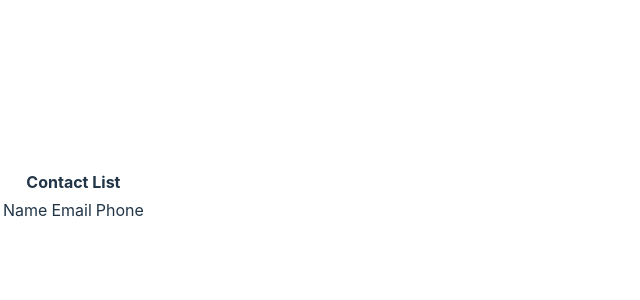
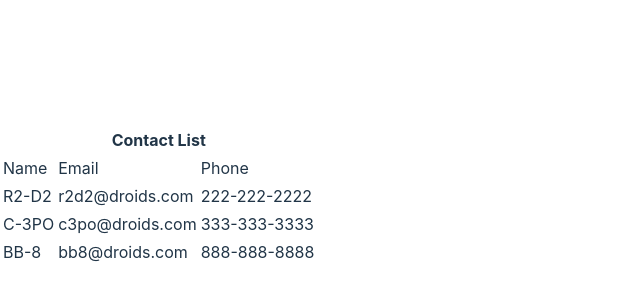
Before and after one commit to treyh2/ContactList, a React (Vite) app: page / in a window 1280 px wide. Shown: the part 204-504 px from the top of the page, without its empty margins (0-640 px from the left). Built offline with nearby package versions, Linux system fonts and the light colour scheme.

Commit message:
added ContactRow

```diff
--- a/src/components/ContactList.jsx
+++ b/src/components/ContactList.jsx
@@ -1,6 +1,6 @@
 import React from "react";
 import { useState } from "react";
-import './'
+import ContactRow from './ContactRow';
 
 export default function ContactList () {
 
@@ -27,7 +27,9 @@ export default function ContactList () {
         <td>Phone</td>
       </tr>
       {
-        // Map over data here h1
+        contacts.map((contact) => {
+          return <ContactRow key = {contact.id} contact={contact} />;
+        })
       }
     </tbody>
    </table>
```
